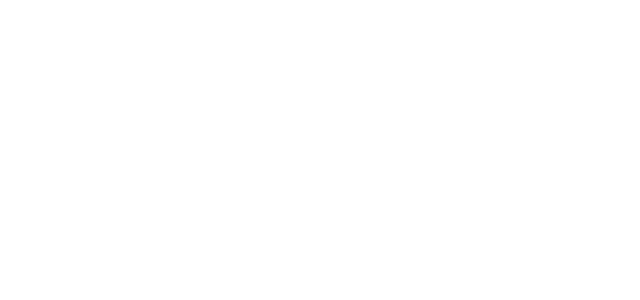
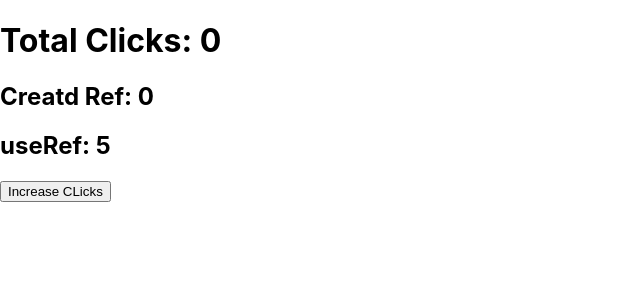
Before and after one commit to WatheqAlshowaiter/ReactForBegginers, a React (Create React App) app: page / in a window 1280 px wide. Shown: the top 300 px of the page, without its empty margins (0-640 px from the left). Built offline with nearby package versions, Linux system fonts and the light colour scheme.

Commit message:
5 - useRef Hook

```diff
--- a/src/App.js
+++ b/src/App.js
@@ -1,15 +1,11 @@
 import React from "react";
 import logo from "./logo.svg";
 import "./App.css";
-import CounterEffect from "./CounterEffect";
+import CounterRef from "./CounterRef";
 function App() {
 	const [toggleCounter, setToggleCounter] = React.useState(true);
 
-	setTimeout(() => {
-			setToggleCounter(false)
-	}, 3000);
-
-	return <>{toggleCounter && <CounterEffect />}</>;
+	return <>{toggleCounter && <CounterRef />}</>;
 }
 
 export default App;
--- /dev/null
+++ b/src/CounterRef.jsx
@@ -0,0 +1,31 @@
+import React from "react";
+
+export default function CounterRef() {
+	const [totalCLicks, setTotalCLicks] = React.useState(0);
+
+	// creat Ref, (the old way)
+	const createdRef = React.createRef(); // you can NOT add an initial value
+
+	if (!createdRef.current) {
+		createdRef.current = totalCLicks; // it will update every time the state changes
+	}
+
+	// useRef, (with hoocks)
+	const oneRef = React.useRef(5); // you can add an initial value
+	if (!oneRef.current) {
+		oneRef.current = totalCLicks; // it will NOT update every time the state changes
+	}
+
+	const increaseCLicks = () => {
+		setTotalCLicks(totalCLicks + 1);
+	};
+
+	return (
+		<div>
+			<h1>Total Clicks: {totalCLicks}</h1>
+			<h2>Creatd Ref: {createdRef.current}</h2>
+			<h2>useRef: {oneRef.current}</h2>
+			<button onClick={increaseCLicks}>Increase CLicks</button>
+		</div>
+	);
+}
```
